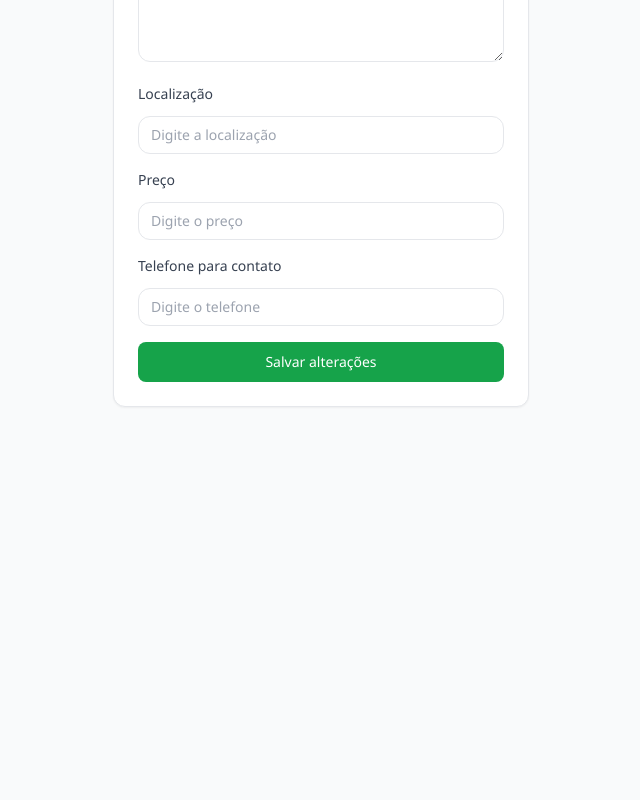
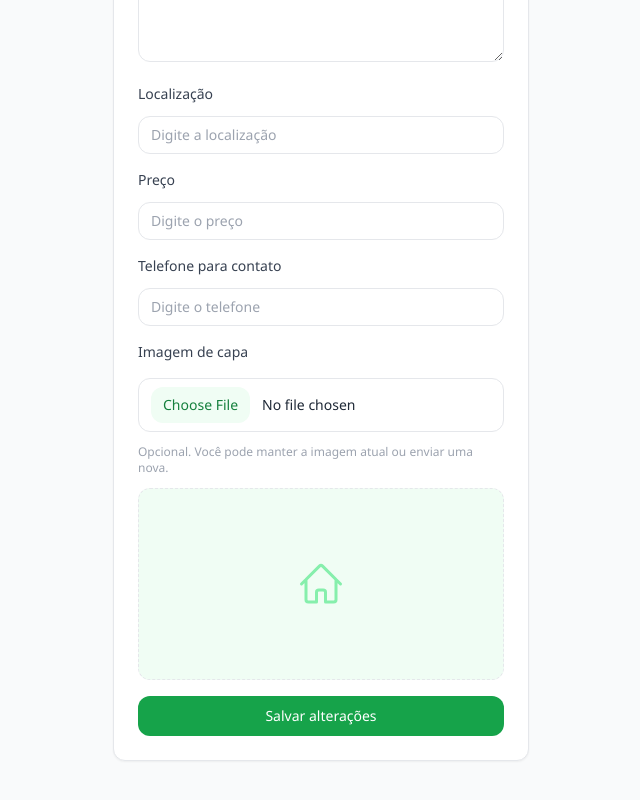
Before and after one commit to italoptes/uni-stay, a React (Vite) app in the folder frontend/: page /residences/1/edit in a window 1280 px wide. Shown: the part 502-1302 px from the top of the page, without its empty margins (319-959 px from the left). Before the commit the page ends 957 px from the top, so only its background shows below. Built offline with nearby package versions, Linux system fonts and the light colour scheme; no server answers; sample sign-in values are in the browser's storage.

Commit message:
feat: add image upload with Cloudinary integration to residences

```diff
--- a/frontend/src/pages/CreateResidence.jsx
+++ b/frontend/src/pages/CreateResidence.jsx
@@ -1,6 +1,7 @@
-import { useState } from 'react';
+import { useEffect, useState } from 'react';
 import { useNavigate } from 'react-router-dom';
 import api from '../services/api';
+import { uploadImage } from '../utils/uploadImage';
 
 function CreateResidence() {
   const navigate = useNavigate();
@@ -14,6 +15,23 @@ function CreateResidence() {
   const [fieldErrors, setFieldErrors] = useState({});
   const [errorMessage, setErrorMessage] = useState('');
   const [isSubmitting, setIsSubmitting] = useState(false);
+  const [selectedImage, setSelectedImage] = useState(null);
+  const [previewUrl, setPreviewUrl] = useState('');
+  const [uploadError, setUploadError] = useState('');
+
+  useEffect(() => {
+    if (!selectedImage) {
+      setPreviewUrl('');
+      return undefined;
+    }
+
+    const nextPreviewUrl = URL.createObjectURL(selectedImage);
+    setPreviewUrl(nextPreviewUrl);
+
+    return () => {
+      URL.revokeObjectURL(nextPreviewUrl);
+    };
+  }, [selectedImage]);
 
   const handleChange = (event) => {
     const { name, value } = event.target;
@@ -30,9 +48,18 @@ function CreateResidence() {
     setErrorMessage('');
   };
 
+  const handleImageChange = (event) => {
+    const file = event.target.files?.[0] ?? null;
+
+    setSelectedImage(file);
+    setUploadError('');
+    setErrorMessage('');
+  };
+
   const handleSubmit = async (event) => {
     event.preventDefault();
     setErrorMessage('');
+    setUploadError('');
     const validationErrors = {};
     if (!formData.title.trim()) {
       validationErrors.title = 'Título é obrigatório.';
@@ -60,9 +87,22 @@ function CreateResidence() {
     setIsSubmitting(true);
 
     try {
+      let imageUrl = null;
+
+      if (selectedImage) {
+        try {
+          imageUrl = await uploadImage(selectedImage);
+        }  catch (error) {
+          setUploadError(error.message || 'Erro ao enviar imagem.');
+          setIsSubmitting(false);
+          return;
+        }
+      }
+
       await api.post('/residences', {
         ...formData,
         price: Number(formData.price),
+        imageUrl,
       });
       localStorage.setItem('successMessage', 'Residência criada com sucesso!');
       navigate('/my-residences');
@@ -96,6 +136,12 @@ function CreateResidence() {
           {errorMessage ? (
             <p className="rounded-xl border border-red-200 bg-red-50 px-4 py-3 text-sm text-red-700">
               {errorMessage}
+            </p>
+          ) : null}
+
+          {uploadError ? (
+            <p className="rounded-xl border border-red-200 bg-red-50 px-4 py-3 text-sm text-red-700">
+              {uploadError}
             </p>
           ) : null}
 
@@ -197,12 +243,40 @@ function CreateResidence() {
             </div>
           </div>
 
+          <div className="space-y-3">
+            <label className="mb-1 block text-sm font-medium text-gray-700" htmlFor="image">
+              Imagem de capa
+            </label>
+            <input
+              id="image"
+              name="image"
+              type="file"
+              accept="image/*"
+              onChange={handleImageChange}
+              className="w-full rounded-xl border border-gray-200 px-3 py-2 text-sm text-gray-800 file:mr-3 file:rounded-xl file:border-0 file:bg-green-50 file:px-3 file:py-2 file:text-sm file:font-medium file:text-green-700 focus:outline-none focus:ring-2 focus:ring-green-500"
+            />
+            <p className="text-xs text-gray-400">Opcional. Envie JPG, PNG ou WEBP com até 5MB.</p>
+            {previewUrl ? (
+              <img
+                src={previewUrl}
+                alt="Preview da imagem selecionada"
+                className="h-48 w-full rounded-xl border border-gray-200 object-cover shadow-sm"
+              />
+            ) : (
+              <div className="flex h-48 items-center justify-center rounded-xl border border-dashed border-gray-200 bg-green-50 text-green-300">
+                <svg className="h-12 w-12" fill="none" stroke="currentColor" strokeWidth={1.5} viewBox="0 0 24 24">
+                  <path strokeLinecap="round" strokeLinejoin="round" d="M2.25 12l8.954-8.955c.44-.439 1.152-.439 1.591 0L21.75 12M4.5 9.75v10.125c0 .621.504 1.125 1.125 1.125H9.75v-4.875c0-.621.504-1.125 1.125-1.125h2.25c.621 0 1.125.504 1.125 1.125V21h4.125c.621 0 1.125-.504 1.125-1.125V9.75" />
+                </svg>
+              </div>
+            )}
+          </div>
+
           <button
             type="submit"
             disabled={isSubmitting}
-            className="w-full rounded-lg bg-green-600 py-2.5 text-sm font-medium text-white transition hover:bg-green-700 disabled:cursor-not-allowed disabled:opacity-70"
+            className="w-full rounded-xl bg-green-600 py-2.5 text-sm font-medium text-white transition hover:bg-green-700 active:scale-95 disabled:cursor-not-allowed disabled:opacity-70"
           >
-            {isSubmitting ? 'Salvando...' : 'Criar residência'}
+            {isSubmitting && selectedImage ? 'Enviando imagem...' : isSubmitting ? 'Salvando...' : 'Criar residência'}
           </button>
         </form>
       </div>
--- a/frontend/src/pages/EditResidence.jsx
+++ b/frontend/src/pages/EditResidence.jsx
@@ -1,6 +1,7 @@
 import { useEffect, useState } from 'react';
 import { useNavigate, useParams } from 'react-router-dom';
 import api from '../services/api';
+import { uploadImage } from '../utils/uploadImage';
 
 function EditResidence() {
   const navigate = useNavigate();
@@ -11,11 +12,15 @@ function EditResidence() {
     location: '',
     price: '',
     contactPhone: '',
+    imageUrl: '',
   });
   const [fieldErrors, setFieldErrors] = useState({});
   const [loading, setLoading] = useState(true);
   const [isSubmitting, setIsSubmitting] = useState(false);
   const [errorMessage, setErrorMessage] = useState('');
+  const [selectedImage, setSelectedImage] = useState(null);
+  const [previewUrl, setPreviewUrl] = useState('');
+  const [uploadError, setUploadError] = useState('');
 
   useEffect(() => {
     const fetchResidence = async () => {
@@ -29,7 +34,9 @@ function EditResidence() {
           location: residence.location ?? '',
           price: residence.price ?? '',
           contactPhone: residence.contactPhone ?? '',
+          imageUrl: residence.imageUrl ?? '',
         });
+        setPreviewUrl(residence.imageUrl ?? '');
       } catch {
         setErrorMessage('Não foi possível carregar a residência.');
       } finally {
@@ -39,6 +46,19 @@ function EditResidence() {
 
     fetchResidence();
   }, [id]);
+
+  useEffect(() => {
+    if (!selectedImage) {
+      return undefined;
+    }
+
+    const nextPreviewUrl = URL.createObjectURL(selectedImage);
+    setPreviewUrl(nextPreviewUrl);
+
+    return () => {
+      URL.revokeObjectURL(nextPreviewUrl);
+    };
+  }, [selectedImage]);
 
   const handleChange = (event) => {
     const { name, value } = event.target;
@@ -55,9 +75,19 @@ function EditResidence() {
     setErrorMessage('');
   };
 
+  const handleImageChange = (event) => {
+    const file = event.target.files?.[0] ?? null;
+
+    setSelectedImage(file);
+    setPreviewUrl((current) => (file ? current : formData.imageUrl || ''));
+    setUploadError('');
+    setErrorMessage('');
+  };
+
   const handleSubmit = async (event) => {
     event.preventDefault();
     setErrorMessage('');
+    setUploadError('');
     const validationErrors = {};
     if (!formData.title.trim()) {
       validationErrors.title = 'Título é obrigatório.';
@@ -85,9 +115,22 @@ function EditResidence() {
     setIsSubmitting(true);
 
     try {
+      let imageUrl = formData.imageUrl || null;
+
+      if (selectedImage) {
+        try {
+          imageUrl = await uploadImage(selectedImage);
+        } catch (error) {
+          setUploadError(error.message || 'Erro ao enviar imagem.');
+          setIsSubmitting(false);
+          return;
+        }
+      }
+
       await api.put(`/residences/${id}`, {
         ...formData,
         price: Number(formData.price),
+        imageUrl,
       });
       localStorage.setItem('successMessage', 'Residência atualizada com sucesso!');
       navigate('/my-residences');
@@ -131,6 +174,12 @@ function EditResidence() {
           {errorMessage ? (
             <p className="rounded-xl border border-red-200 bg-red-50 px-4 py-3 text-sm text-red-700">
               {errorMessage}
+            </p>
+          ) : null}
+
+          {uploadError ? (
+            <p className="rounded-xl border border-red-200 bg-red-50 px-4 py-3 text-sm text-red-700">
+              {uploadError}
             </p>
           ) : null}
 
@@ -232,12 +281,40 @@ function EditResidence() {
             </div>
           </div>
 
+          <div className="space-y-3">
+            <label className="mb-1 block text-sm font-medium text-gray-700" htmlFor="image">
+              Imagem de capa
+            </label>
+            <input
+              id="image"
+              name="image"
+              type="file"
+              accept="image/*"
+              onChange={handleImageChange}
+              className="w-full rounded-xl border border-gray-200 px-3 py-2 text-sm text-gray-800 file:mr-3 file:rounded-xl file:border-0 file:bg-green-50 file:px-3 file:py-2 file:text-sm file:font-medium file:text-green-700 focus:outline-none focus:ring-2 focus:ring-green-500"
+            />
+            <p className="text-xs text-gray-400">Opcional. Você pode manter a imagem atual ou enviar uma nova.</p>
+            {previewUrl ? (
+              <img
+                src={previewUrl}
+                alt="Preview da imagem da residência"
+                className="h-48 w-full rounded-xl border border-gray-200 object-cover shadow-sm"
+              />
+            ) : (
+              <div className="flex h-48 items-center justify-center rounded-xl border border-dashed border-gray-200 bg-green-50 text-green-300">
+                <svg className="h-12 w-12" fill="none" stroke="currentColor" strokeWidth={1.5} viewBox="0 0 24 24">
+                  <path strokeLinecap="round" strokeLinejoin="round" d="M2.25 12l8.954-8.955c.44-.439 1.152-.439 1.591 0L21.75 12M4.5 9.75v10.125c0 .621.504 1.125 1.125 1.125H9.75v-4.875c0-.621.504-1.125 1.125-1.125h2.25c.621 0 1.125.504 1.125 1.125V21h4.125c.621 0 1.125-.504 1.125-1.125V9.75" />
+                </svg>
+              </div>
+            )}
+          </div>
+
           <button
             type="submit"
             disabled={isSubmitting}
-            className="w-full rounded-lg bg-green-600 py-2.5 text-sm font-medium text-white transition hover:bg-green-700 disabled:cursor-not-allowed disabled:opacity-70"
+            className="w-full rounded-xl bg-green-600 py-2.5 text-sm font-medium text-white transition hover:bg-green-700 active:scale-95 disabled:cursor-not-allowed disabled:opacity-70"
           >
-            {isSubmitting ? 'Salvando...' : 'Salvar alterações'}
+            {isSubmitting && selectedImage ? 'Enviando imagem...' : isSubmitting ? 'Salvando...' : 'Salvar alterações'}
           </button>
         </form>
       </div>
--- /dev/null
+++ b/frontend/src/utils/uploadImage.js
@@ -0,0 +1,49 @@
+const CLOUDINARY_UPLOAD_URL = 'https://api.cloudinary.com/v1_1/dg54i84x2/image/upload';
+const CLOUDINARY_UPLOAD_PRESET = 'unistay_preset';
+const MAX_FILE_SIZE_BYTES = 5 * 1024 * 1024;
+
+export async function uploadImage(file) {
+
+  if (!(file instanceof File)) {
+    throw new Error('Arquivo de imagem inválido.');
+  }
+
+  const allowedTypes = ["image/jpeg", "image/png", "image/webp"];
+
+  if (!allowedTypes.includes(file.type)) {
+    throw new Error("Formato inválido. Use JPG, PNG ou WEBP.");
+  }
+
+  if (file.size > MAX_FILE_SIZE_BYTES) {
+    throw new Error('A imagem deve ter no máximo 5MB.');
+  }
+
+  const formData = new FormData();
+  formData.append('file', file);
+  formData.append('upload_preset', CLOUDINARY_UPLOAD_PRESET);
+
+  let response;
+
+  try {
+    response = await fetch(CLOUDINARY_UPLOAD_URL, {
+      method: 'POST',
+      body: formData,
+    });
+  } catch {
+    throw new Error('Erro ao enviar imagem. Tente novamente.');
+  }
+
+  let data;
+
+  try {
+    data = await response.json();
+  } catch {
+    throw new Error('Não foi possível processar a resposta do upload da imagem.');
+  }
+
+  if (!response.ok || !data?.secure_url) {
+    throw new Error(data?.error?.message || 'Erro ao enviar imagem. Tente novamente.');
+  }
+
+  return data.secure_url;
+}
```
Also changed, not shown: frontend/src/pages/Home.jsx (+17 -1 lines), frontend/src/pages/ResidenceDetails.jsx (+22 -0 lines), 1 other file (tests, documents, lock files or other folders).
